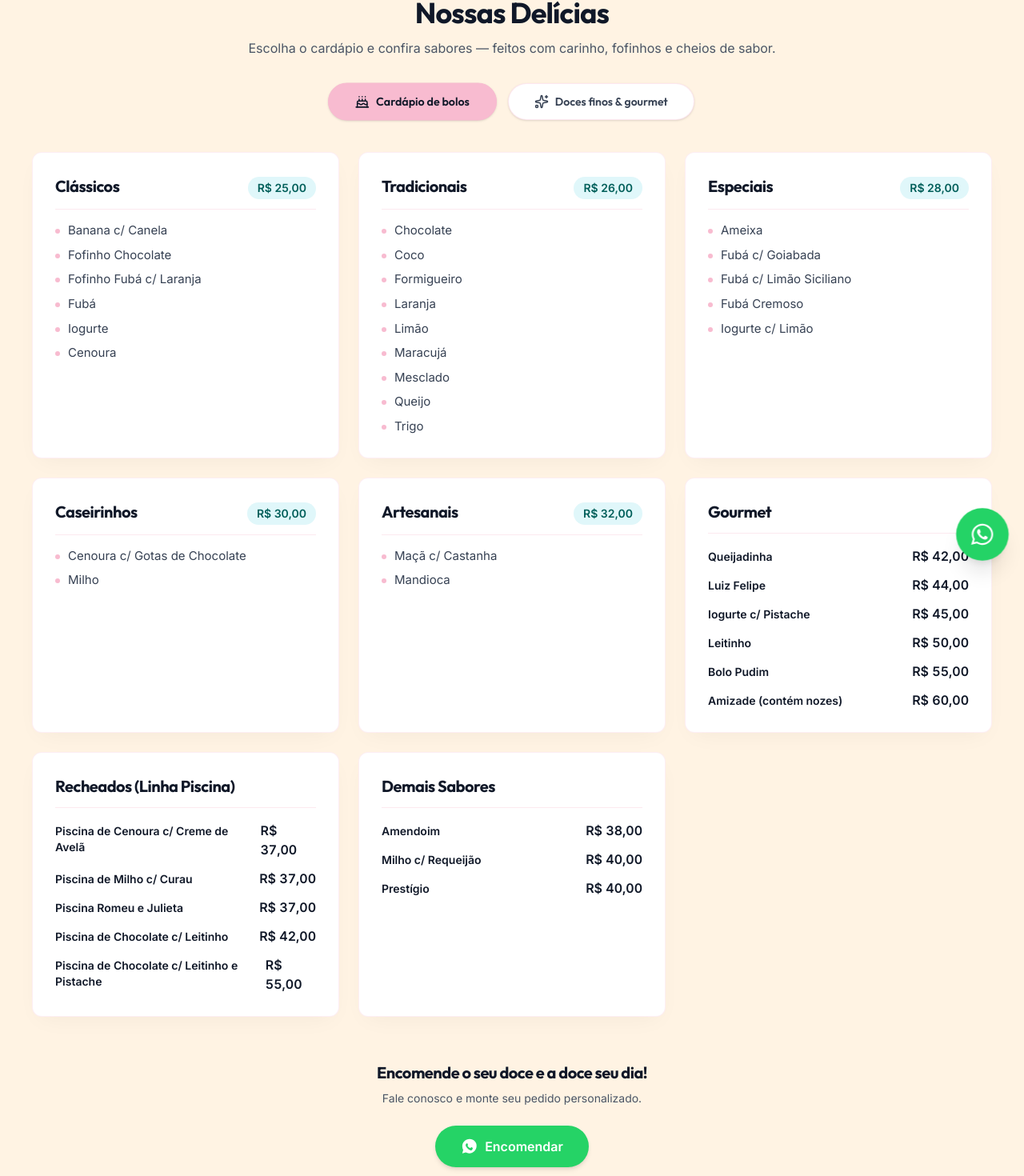
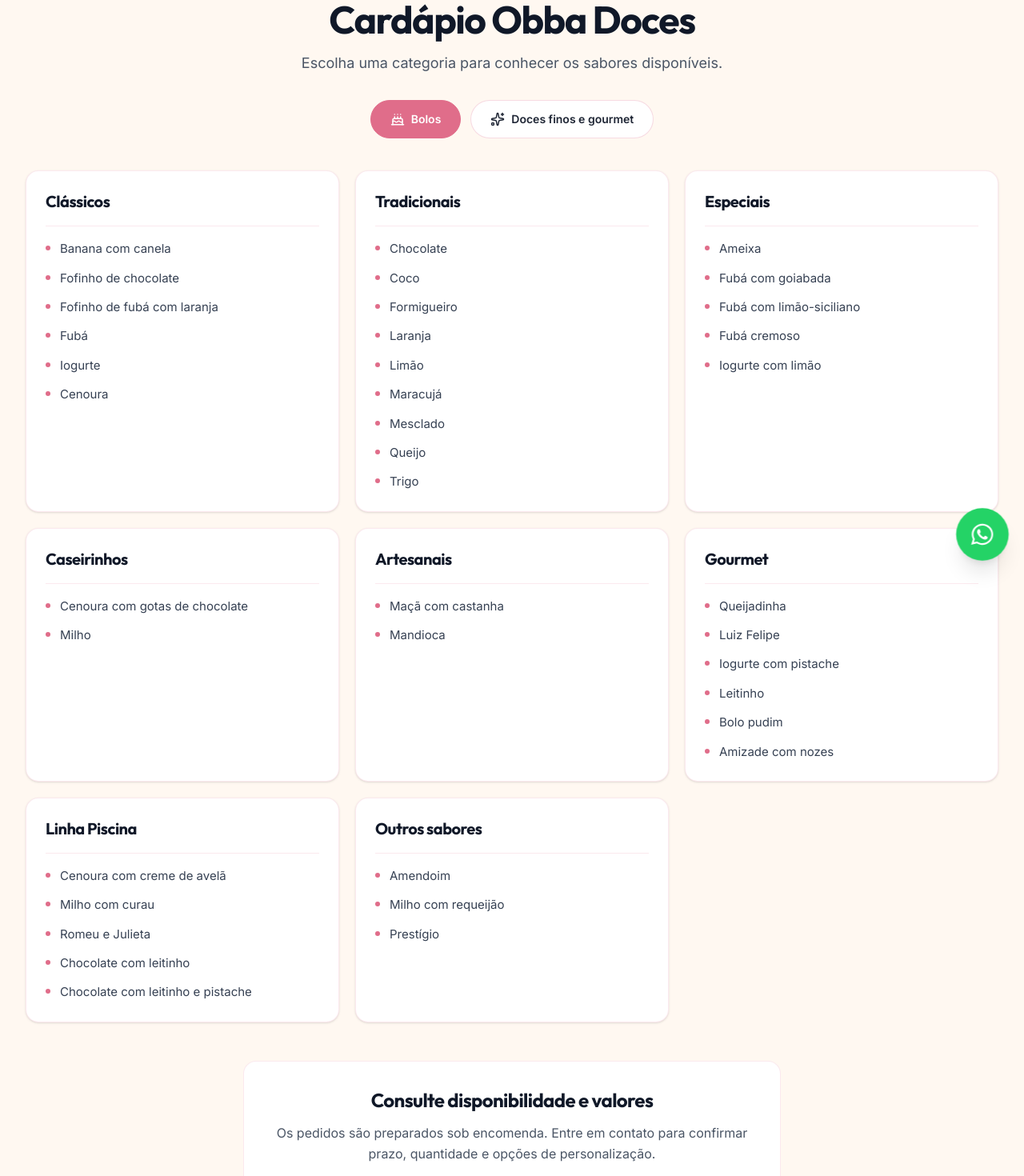
Before and after one commit to gabrielaraujoalves715-create/obba-doce, a React (Vite) app: page /cardapio in a window 1280 px wide. Shown: the part 80-1550 px from the top of the page at 80% size. Built offline with nearby package versions, Linux system fonts and the light colour scheme; a web font is replaced by a local one.

Commit message:
remove preços e finaliza cardápio da Obba Doces

```diff
--- a/src/components/CardapioObbaDoces.tsx
+++ b/src/components/CardapioObbaDoces.tsx
@@ -1,29 +1,21 @@
-/**
- * @license
- * SPDX-License-Identifier: Apache-2.0
- */
+import { useState } from "react";
+import { Cake, Sparkles } from "lucide-react";
+import { FaWhatsapp } from "react-icons/fa";
 
-import { useState } from "react";
-import {
-  Cake,
-  Sparkles,
-  Instagram,
-  Heart,
-  Info,
-} from "lucide-react";
+type Aba = "bolos" | "doces";
 
-export default function CardapioObbaDoces() {
-  const [abaAtiva, setAbaAtiva] = useState<"bolos" | "doces">("bolos");
-  const [filtroDoces, setFiltroDoces] = useState<string>("Todos");
+type Categoria = {
+  categoria: string;
+  itens: string[];
+};
 
-  const dadosBolos = [
+const dadosBolos: Categoria[] = [
   {
     categoria: "Clássicos",
-      precoBase: "R$ 25,00",
     itens: [
-        "Banana c/ Canela",
-        "Fofinho Chocolate",
-        "Fofinho Fubá c/ Laranja",
+      "Banana com canela",
+      "Fofinho de chocolate",
+      "Fofinho de fubá com laranja",
       "Fubá",
       "Iogurte",
       "Cenoura",
@@ -31,7 +23,6 @@ export default function CardapioObbaDoces() {
   },
   {
     categoria: "Tradicionais",
-      precoBase: "R$ 26,00",
     itens: [
       "Chocolate",
       "Coco",
@@ -46,366 +37,269 @@ export default function CardapioObbaDoces() {
   },
   {
     categoria: "Especiais",
-      precoBase: "R$ 28,00",
     itens: [
       "Ameixa",
-        "Fubá c/ Goiabada",
-        "Fubá c/ Limão Siciliano",
-        "Fubá Cremoso",
-        "Iogurte c/ Limão",
+      "Fubá com goiabada",
+      "Fubá com limão-siciliano",
+      "Fubá cremoso",
+      "Iogurte com limão",
     ],
   },
   {
     categoria: "Caseirinhos",
-      precoBase: "R$ 30,00",
-      itens: ["Cenoura c/ Gotas de Chocolate", "Milho"],
+    itens: ["Cenoura com gotas de chocolate", "Milho"],
   },
   {
     categoria: "Artesanais",
-      precoBase: "R$ 32,00",
-      itens: ["Maçã c/ Castanha", "Mandioca"],
+    itens: ["Maçã com castanha", "Mandioca"],
   },
   {
     categoria: "Gourmet",
-      itensPersonalizados: [
-        { nome: "Queijadinha", preco: "R$ 42,00" },
-        { nome: "Luiz Felipe", preco: "R$ 44,00" },
-        { nome: "Iogurte c/ Pistache", preco: "R$ 45,00" },
-        { nome: "Leitinho", preco: "R$ 50,00" },
-        { nome: "Bolo Pudim", preco: "R$ 55,00" },
-        { nome: "Amizade (contém nozes)", preco: "R$ 60,00" },
+    itens: [
+      "Queijadinha",
+      "Luiz Felipe",
+      "Iogurte com pistache",
+      "Leitinho",
+      "Bolo pudim",
+      "Amizade com nozes",
     ],
   },
   {
-      categoria: "Recheados (Linha Piscina)",
-      itensPersonalizados: [
-        { nome: "Piscina de Cenoura c/ Creme de Avelã", preco: "R$ 37,00" },
-        { nome: "Piscina de Milho c/ Curau", preco: "R$ 37,00" },
-        { nome: "Piscina Romeu e Julieta", preco: "R$ 37,00" },
-        { nome: "Piscina de Chocolate c/ Leitinho", preco: "R$ 42,00" },
-        {
-          nome: "Piscina de Chocolate c/ Leitinho e Pistache",
-          preco: "R$ 55,00",
-        },
+    categoria: "Linha Piscina",
+    itens: [
+      "Cenoura com creme de avelã",
+      "Milho com curau",
+      "Romeu e Julieta",
+      "Chocolate com leitinho",
+      "Chocolate com leitinho e pistache",
     ],
   },
   {
-      categoria: "Demais Sabores",
-      itensPersonalizados: [
-        { nome: "Amendoim", preco: "R$ 38,00" },
-        { nome: "Milho c/ Requeijão", preco: "R$ 40,00" },
-        { nome: "Prestígio", preco: "R$ 40,00" },
+    categoria: "Outros sabores",
+    itens: ["Amendoim", "Milho com requeijão", "Prestígio"],
+  },
+];
+
+const dadosDoces: Categoria[] = [
+  {
+    categoria: "Doces clássicos",
+    itens: [
+      "Beijinho tradicional",
+      "Brigadeiro tradicional",
+      "Casadinho",
+      "Brigadeiro de morango",
+      "Cajuzinho",
+    ],
+  },
+  {
+    categoria: "Doces elaborados",
+    itens: [
+      "Delicatesse de coco com cereja",
+      "Copinho de chocolate trufado com cereja",
+      "Copinho de chocolate trufado com uva",
+      "Copinho de chocolate trufado com physalis",
+      "Copinho de chocolate com limão",
+      "Tortinha de frutas vermelhas",
+      "Gota com morango",
+      "Coração branco trufado de maracujá",
+      "Tortinha de limão ou maracujá",
+    ],
+  },
+  {
+    categoria: "Novidades e especiais",
+    itens: [
+      "Brigadeiro brûlée",
+      "Brigadeiro Romeu e Julieta",
+      "Mini bolo bombom",
+      "Conchinha de chocolate branco com pérolas",
+      "Brigadeiro de pistache",
+      "Pirâmide trufada com caramelo e flor de sal",
+      "Bombom tipo Ferrero Rocher",
+      "Bombom tipo Raffaello",
+      "Crocante de uva",
+    ],
+  },
+  {
+    categoria: "Doces com café",
+    itens: [
+      "Brigadeiro de café",
+      "Mini trufa de café",
+      "Copinho trufado de café",
+    ],
+  },
+  {
+    categoria: "Camafeus",
+    itens: [
+      "Camafeu no fondant",
+      "Camafeu com chocolate branco",
+      "Camafeu com chocolate",
+    ],
+  },
+  {
+    categoria: "Doces gourmet",
+    itens: [
+      "Brigadeiro com blossoms belga",
+      "Brigadeiro ao leite belga",
+      "Brigadeiro tradicional com confeito",
+      "Brigadeiro recheado com doce de leite",
+      "Brigadeiro recheado com creme de avelã",
+      "Brigadeiro de leite em pó",
+      "Brigadeiro de churros",
+      "Brigadeiro de paçoca",
+      "Bombom de uva",
+      "Bombom de prestígio",
+      "Bombom de Ovomaltine",
+      "Olho de sogra",
+      "Olho de sogro",
+    ],
+  },
+  {
+    categoria: "Lembrancinhas e casamento",
+    itens: [
+      "Bem-casado tradicional",
+      "Bem-casado com nozes",
+      "Palha italiana",
+      "Caixinha trufada para casamento",
+    ],
+  },
+  {
+    categoria: "Mini trufas e caixinhas",
+    itens: [
+      "Mini trufas em vários sabores",
+      "Caixinha trufada de chocolate",
+      "Caixinha trufada branca",
+      "Caixinha trufada com placa decorativa",
+      "Caixinha trufada com creme de avelã",
+      "Caixinha trufada com pérolas",
     ],
   },
 ];
 
-  const dadosDoces = [
-    {
-      categoria: "Doces Clássicos",
-      itens: [
-        { nome: "Beijinho Tradicional (Açúcar ou Coco)", preco: "R$ 1,70" },
-        { nome: "Brigadeiro Tradicional", preco: "R$ 1,70" },
-        { nome: "Casadinho", preco: "R$ 2,20" },
-        { nome: "Brigadeiro de Morango", preco: "R$ 2,00" },
-        { nome: "Cajuzinho", preco: "R$ 2,20" },
-      ],
-    },
-    {
-      categoria: "Doces Elaborados",
-      itens: [
-        { nome: "Delicatesse de Coco c/ Cereja", preco: "R$ 3,80" },
-        { nome: "Copinho de Choc. Trufado c/ Cereja", preco: "R$ 3,60" },
-        { nome: "Copinho de Choc. Trufado c/ Uva", preco: "R$ 3,00" },
-        { nome: "Copinho de Choc. Trufado c/ Physalis", preco: "R$ 5,00" },
-        { nome: "Copinho de Choc. de Limão", preco: "R$ 2,50" },
-        { nome: "Tortinha de Frutas Vermelhas", preco: "R$ 5,30" },
-        { nome: "Gota com Morango (Fruta)", preco: "R$ 5,30" },
-        { nome: "Coração Branco Trufado Maracujá", preco: "R$ 2,50" },
-        { nome: "Tortinha - Limão ou Maracujá", preco: "R$ 4,50" },
-      ],
-    },
-    {
-      categoria: "Novidades & Especiais",
-      itens: [
-        { nome: "Brigadeiro Brulee", preco: "R$ 2,50" },
-        { nome: "Brigadeiro Romeu e Julieta", preco: "R$ 3,20" },
-        { nome: "Mini Bolo Bombom", preco: "R$ 5,00" },
-        { nome: "Conchinha de Choc. Branco e Pérolas", preco: "R$ 3,00" },
-        { nome: "Brigadeiro de Pistache", preco: "R$ 4,50" },
-        { nome: "Pirâmide Trufada / Caramelo Flor de Sal", preco: "R$ 4,15" },
-        { nome: "Bombom Tipo Ferrero Rocher", preco: "R$ 4,00" },
-        { nome: "Bombom Tipo Rafaello", preco: "R$ 3,25" },
-        { nome: "Crocante de Uva", preco: "R$ 3,00" },
-      ],
-    },
-    {
-      categoria: "Doces com Café",
-      itens: [
-        { nome: "Brigadeiro de Café", preco: "R$ 2,40" },
-        { nome: "Mini Trufa de Café", preco: "R$ 2,90" },
-        { nome: "Copinho Trufado de Café", preco: "R$ 2,90" },
-      ],
-    },
-    {
-      categoria: "Camafeu",
-      itens: [
-        { nome: "Camafeu no Fondant", preco: "R$ 3,60" },
-        { nome: "Camafeu ao Chocolate Branco", preco: "R$ 3,60" },
-        { nome: "Camafeu ao Chocolate", preco: "R$ 3,60" },
-      ],
-    },
-    {
-      categoria: "Doces Gourmet (Variedades de Brigadeiros Belgas e Especiais)",
-      itens: [
-        { nome: "Brigadeiro c/ Blossoms Belga / Meio Amargo", preco: "R$ 4,95" },
-        { nome: "Brigadeiro ao Leite Belga", preco: "R$ 5,10" },
-        {
-          nome: "Brigadeiro Tradicional (Confeito ao Leite/Meio Amargo)",
-          preco: "R$ 3,00",
-        },
-        { nome: "Brigadeiro Recheado c/ Doce de Leite", preco: "R$ 2,10" },
-        {
-          nome: "Brigadeiro Recheado c/ Nutella / Ninho com Nutella",
-          preco: "R$ 2,70",
-        },
-        { nome: "Brigadeiro de Ninho / Churros / Paçoquita", preco: "R$ 1,90" },
-        { nome: "Bombom de Uva / Prestígio / Ovomaltine", preco: "R$ 2,90" },
-        {
-          nome: "Olho de Sogra (Ameixa) / Olho de Sogro (Damasco)",
-          preco: "R$ 3,30",
-        },
-        { nome: "Camafeu (Fondant / Choc. Branco / Chocolate)", preco: "R$ 3,60" },
-      ],
-    },
-    {
-      categoria: "Lembrancinhas & Casamento",
-      itens: [
-        { nome: "Bem Casado (Tradicional Doce de Leite)", preco: "R$ 5,35" },
-        { nome: "Bem Casado c/ Nozes", preco: "R$ 6,35" },
-        { nome: "Palha Italiana", preco: "R$ 5,00" },
-        { nome: "Caixinha Trufada Noivinhos", preco: "R$ 3,40" },
-      ],
-    },
-    {
-      categoria: "Mini Trufas e Caixinhas Trufadas",
-      itens: [
-        { nome: "Mini Trufa (Vários Recheios)", preco: "R$ 2,60" },
-        { nome: "Caixinha Trufada Noivinhos de Chocolate", preco: "R$ 3,40" },
-        { nome: "Caixinha Trufada Noivinhos Branca", preco: "R$ 3,40" },
-        { nome: "Caixinha Trufada - Plaquha Noivinhos", preco: "R$ 3,70" },
-        { nome: "Caixinha Trufada c/ Nutella e Pérolas", preco: "R$ 4,40" },
-        { nome: "Caixinha Trufada com Pérolas", preco: "R$ 3,30" },
-      ],
-    },
-  ];
+const whatsappUrl =
+  "https://api.whatsapp.com/send?phone=5511946408023&text=Ol%C3%A1!%20Vim%20pelo%20site%20da%20Obba%20Doces%20e%20gostaria%20de%20fazer%20uma%20encomenda.";
 
-  const tabBase =
-    "flex items-center justify-center gap-2 px-5 py-3 rounded-full font-display font-semibold text-sm transition-all shadow-sm border min-w-0";
+export default function CardapioObbaDoces() {
+  const [abaAtiva, setAbaAtiva] = useState<Aba>("bolos");
+  const [filtroDoces, setFiltroDoces] = useState("Todos");
+
+  const docesFiltrados =
+    filtroDoces === "Todos"
+      ? dadosDoces
+      : dadosDoces.filter((categoria) => categoria.categoria === filtroDoces);
+
+  const categoriasAtivas = abaAtiva === "bolos" ? dadosBolos : docesFiltrados;
 
   return (
     <section
       id="categorias"
-      className="bg-brand-beige text-gray-800 pt-12 pb-16 px-6 sm:px-10 scroll-mt-28"
+      className="scroll-mt-24 bg-[#FFF8F1] px-5 py-14 text-[#1F2635] sm:px-8 lg:py-20"
     >
-      {/* Cabeçalho */}
-      <div className="text-center max-w-3xl mx-auto mb-10">
-        <p className="text-sm font-medium text-brand-pink-dark uppercase tracking-wide mb-2">
-          Obba Doces · confeitaria artesanal
-        </p>
-        <h2 className="text-4xl font-bold mb-3">Nossas Delícias</h2>
-        <p className="text-gray-600 mb-8">
-          Escolha o cardápio e confira sabores — feitos com carinho, fofinhos e
-          cheios de sabor.
+      <div className="mx-auto max-w-7xl">
+        <header className="mx-auto max-w-3xl text-center">
+          <h1 className="text-3xl font-bold tracking-[-0.03em] sm:text-4xl lg:text-5xl">
+            Cardápio Obba Doces
+          </h1>
+
+          <p className="mx-auto mt-4 max-w-2xl text-base leading-relaxed text-gray-600 sm:text-lg">
+            Escolha uma categoria para conhecer os sabores disponíveis.
           </p>
 
-        <div className="flex flex-col sm:flex-row justify-center gap-3 sm:gap-4">
+          <div className="mt-8 flex flex-col justify-center gap-3 sm:flex-row">
             <button
               type="button"
               onClick={() => setAbaAtiva("bolos")}
-            className={`${tabBase} sm:px-8 ${
+              className={`inline-flex min-h-12 items-center justify-center gap-2 rounded-full border px-6 py-3 text-sm font-semibold ${
                 abaAtiva === "bolos"
-                ? "bg-brand-pink-dark text-gray-900 border-brand-pink-dark scale-[1.02]"
-                : "bg-white border-brand-pink-dark/35 text-gray-700 hover:bg-brand-pink hover:border-brand-pink-dark/50"
+                  ? "border-[#E06D8A] bg-[#E06D8A] text-white"
+                  : "border-[#E06D8A]/25 bg-white text-[#1F2635]"
               }`}
             >
-            <Cake size={18} className="shrink-0" />
-            Cardápio de bolos
+              <Cake size={18} />
+              Bolos
             </button>
+
             <button
               type="button"
               onClick={() => setAbaAtiva("doces")}
-            className={`${tabBase} sm:px-8 ${
+              className={`inline-flex min-h-12 items-center justify-center gap-2 rounded-full border px-6 py-3 text-sm font-semibold ${
                 abaAtiva === "doces"
-                ? "bg-brand-pink-dark text-gray-900 border-brand-pink-dark scale-[1.02]"
-                : "bg-white border-brand-pink-dark/35 text-gray-700 hover:bg-brand-pink hover:border-brand-pink-dark/50"
+                  ? "border-[#E06D8A] bg-[#E06D8A] text-white"
+                  : "border-[#E06D8A]/25 bg-white text-[#1F2635]"
               }`}
             >
-            <Sparkles size={18} className="shrink-0" />
-            Doces finos & gourmet
+              <Sparkles size={18} />
+              Doces finos e gourmet
             </button>
           </div>
+        </header>
+
+        {abaAtiva === "doces" && (
+          <div className="mt-8 flex gap-2 overflow-x-auto pb-2">
+            {["Todos", ...dadosDoces.map((categoria) => categoria.categoria)].map(
+              (categoria) => (
+                <button
+                  key={categoria}
+                  type="button"
+                  onClick={() => setFiltroDoces(categoria)}
+                  className={`shrink-0 rounded-full border px-4 py-2 text-sm font-semibold ${
+                    filtroDoces === categoria
+                      ? "border-[#E06D8A] bg-[#E06D8A] text-white"
+                      : "border-[#E06D8A]/20 bg-white text-[#1F2635]"
+                  }`}
+                >
+                  {categoria}
+                </button>
+              ),
+            )}
           </div>
+        )}
 
-      <div className="max-w-7xl mx-auto">
-        {abaAtiva === "bolos" ? (
-          <div className="grid grid-cols-1 md:grid-cols-2 lg:grid-cols-3 gap-6">
-            {dadosBolos.map((cat, idx) => (
-              <div
-                key={idx}
-                className="bg-white rounded-[12px] p-6 sm:p-7 border border-brand-pink-dark/25 shadow-soft hover:shadow-[0_12px_36px_-12px_rgba(0,0,0,0.08)] transition-shadow"
+        <div className="mt-10 grid grid-cols-1 gap-5 md:grid-cols-2 lg:grid-cols-3">
+          {categoriasAtivas.map((categoria) => (
+            <article
+              key={categoria.categoria}
+              className="rounded-2xl border border-[#E06D8A]/15 bg-white p-6 shadow-sm"
             >
-                <div className="flex flex-wrap justify-between items-baseline gap-2 mb-4 pb-3 border-b border-brand-pink/80">
-                  <h3 className="text-xl font-bold text-gray-900 font-display">
-                    {cat.categoria}
-                  </h3>
-                  {"precoBase" in cat && cat.precoBase ? (
-                    <span className="text-sm font-bold bg-brand-blue text-teal-800 px-3 py-1 rounded-full shrink-0">
-                      {cat.precoBase}
-                    </span>
-                  ) : null}
-                </div>
-                {"itens" in cat && cat.itens ? (
-                  <ul className="space-y-2.5 text-gray-600">
-                    {cat.itens.map((item, i) => (
-                      <li key={i} className="flex items-start gap-2.5 text-[15px]">
+              <h2 className="border-b border-[#E06D8A]/15 pb-4 text-xl font-bold">
+                {categoria.categoria}
+              </h2>
+
+              <ul className="mt-4 space-y-3">
+                {categoria.itens.map((item) => (
+                  <li
+                    key={item}
+                    className="flex items-start gap-3 text-[15px] leading-relaxed text-gray-700"
+                  >
                     <span
-                          className="mt-2 w-1.5 h-1.5 rounded-full bg-brand-pink-dark shrink-0"
-                          aria-hidden
+                      className="mt-2 h-1.5 w-1.5 shrink-0 rounded-full bg-[#E06D8A]"
+                      aria-hidden="true"
                     />
-                        <span className="text-gray-700 leading-snug">{item}</span>
+                    <span>{item}</span>
                   </li>
                 ))}
               </ul>
-                ) : (
-                  <ul className="space-y-3">
-                    {cat.itensPersonalizados.map((item, i) => (
-                      <li key={i} className="flex flex-col sm:flex-row sm:justify-between sm:items-baseline gap-1 text-sm">
-                        <span className="font-semibold text-gray-900">{item.nome}</span>
-                        <span className="font-bold text-gray-900 tabular-nums sm:text-base">
-                          {item.preco}
-                        </span>
-                      </li>
-                    ))}
-                  </ul>
-                )}
-              </div>
-            ))}
-          </div>
-        ) : (
-          <div>
-            <div className="mb-6 flex items-center justify-start gap-2 overflow-x-auto pb-2 [-webkit-overflow-scrolling:touch]">
-              {[
-                "Todos",
-                ...dadosDoces.map((c) => c.categoria),
-              ].map((cat) => (
-                <button
-                  key={cat}
-                  type="button"
-                  onClick={() => setFiltroDoces(cat)}
-                  className={`shrink-0 rounded-full border px-4 py-2 text-sm font-semibold transition-colors ${
-                    filtroDoces === cat
-                      ? "bg-brand-pink-dark text-gray-900 border-brand-pink-dark"
-                      : "bg-white text-gray-700 border-brand-pink-dark/25 hover:bg-brand-pink"
-                  }`}
-                >
-                  {cat}
-                </button>
+            </article>
           ))}
         </div>
 
-            <div className="grid grid-cols-1 md:grid-cols-2 lg:grid-cols-3 gap-6">
-              {dadosDoces
-                .filter((c) => filtroDoces === "Todos" || c.categoria === filtroDoces)
-                .map((cat, idx) => (
-                <div
-                  key={idx}
-                  className="bg-white rounded-[12px] p-6 sm:p-7 border border-brand-pink-dark/25 shadow-soft"
-                >
-                  <h3 className="text-xl font-bold text-gray-900 font-display mb-4 pb-3 border-b border-brand-pink flex items-center gap-2">
-                    <Heart size={18} className="text-brand-pink-dark shrink-0" />
-                    {cat.categoria}
-                  </h3>
-                  <div className="space-y-2">
-                    {cat.itens.map((item, i) => (
-                      <div
-                        key={i}
-                        className="flex flex-wrap sm:flex-nowrap items-baseline gap-x-3 gap-y-1 py-2 rounded-[8px] px-2 -mx-2 hover:bg-brand-beige transition-colors group"
-                      >
-                        <span className="text-gray-700 group-hover:text-gray-900 text-[15px] leading-snug min-w-[40%] flex-1">
-                          {item.nome}
-                        </span>
-                        <span
-                          className="hidden sm:block grow min-w-[1rem] border-b border-dotted border-gray-300 self-center mx-1"
-                          aria-hidden
-                        />
-                        <span className="font-bold text-gray-900 whitespace-nowrap tabular-nums text-[15px]">
-                          {item.preco}
-                        </span>
-                      </div>
-                    ))}
-                  </div>
-                </div>
-              ))}
-            </div>
+        <div className="mx-auto mt-12 max-w-2xl rounded-2xl border border-[#E06D8A]/15 bg-white p-6 text-center sm:p-8">
+          <h2 className="text-2xl font-bold">Consulte disponibilidade e valores</h2>
 
-            <div className="mt-10 rounded-[12px] bg-brand-pink border border-brand-pink-dark/30 p-6 sm:p-8 max-w-3xl mx-auto shadow-soft">
-              <h4 className="font-display font-bold text-gray-900 text-lg mb-3 flex items-center gap-2">
-                <Info size={18} className="text-gray-900 shrink-0" />
-                Guia de planejamento para o seu evento
-              </h4>
-              <ul className="space-y-2 text-gray-700 text-sm leading-relaxed">
-                <li>
-                  <span className="mr-2" aria-hidden>
-                    ✨
-                  </span>
-                  <strong>Quantidade ideal:</strong> de 6 a 8 doces finos por
-                  convidado para garantir fartura na mesa.
-                </li>
-                <li>
-                  <span className="mr-2" aria-hidden>
-                    ✨
-                  </span>
-                  <strong>Lembrancinhas:</strong> para bem-casados e palhas,
-                  estimamos 2 unidades por pessoa (conforme a exposição no
-                  espaço).
-                </li>
-                <li>
-                  <span className="mr-2" aria-hidden>
-                    ✨
-                  </span>
-                  <strong>Degustação:</strong> Box com 16 doces variados + 1 bem
-                  casado por R$ 70,00 — consulte disponibilidade.
-                </li>
-              </ul>
-            </div>
-          </div>
-        )}
+          <p className="mt-3 text-base leading-relaxed text-gray-600">
+            Os pedidos são preparados sob encomenda. Entre em contato para
+            confirmar prazo, quantidade e opções de personalização.
+          </p>
 
-        {/* CTA */}
-        <footer className="mt-14 text-center max-w-2xl mx-auto px-2">
-          <h3 className="text-xl font-bold text-gray-900 font-display mb-2">
-            Encomende o seu doce e a doce seu dia!
-          </h3>
-          <p className="text-gray-600 text-sm mb-6">
-            Fale conosco e monte seu pedido personalizado.
-          </p>
-          <div className="flex flex-col sm:flex-row justify-center items-stretch sm:items-center gap-4">
           <a
-              href="https://api.whatsapp.com/send?phone=5511946408023&text=Ol%C3%A1!%20Gostaria%20de%20conhecer%20os%20bolos%20e%20doces%20e%20fazer%20uma%20encomenda."
+            href={whatsappUrl}
             target="_blank"
             rel="noopener noreferrer"
-              className="inline-flex items-center justify-center gap-2 bg-[#25D366] hover:bg-[#20BA5A] text-white font-bold px-8 py-3.5 rounded-full shadow-md hover:shadow-lg transition-all hover:-translate-y-0.5"
+            className="mt-6 inline-flex min-h-14 w-full items-center justify-center gap-2 rounded-full bg-[#25D366] px-7 py-4 font-bold text-white sm:w-auto"
           >
-              <svg viewBox="0 0 24 24" width="22" height="22" className="inline-block">
-                <path
-                  fill="#fff"
-                  d="M12.004 2c-5.51 0-9.996 4.486-9.996 9.998 0 1.763.461 3.42 1.267 4.873l-1.274 4.656 4.773-1.253c1.412.766 3.012 1.201 4.717 1.201 5.51 0 9.996-4.486 9.996-9.998C22 6.486 17.514 2 12.004 2zm3.763 13.7c-.24.68-.1.94-.39 1.22-.3.29-.69.43-1.14.45-.46.02-.92-.08-2.12-.57-2.61-1.07-4.31-3.73-4.44-3.91-.13-.18-1.03-1.37-1.01-2.62.02-1.25.66-1.86.9-2.11.24-.25.53-.31.68-.31h.43c.13 0 .3.01.46.38.17.39.58 1.42.63 1.53.05.11.08.24.01.38-.07.14-.15.24-.25.36-.11.12-.22.24-.31.35-.11.12-.12.25-.01.44.47.81 1.05 1.48 1.81 2.02.77.53 1.51.81 1.73.92.22.11.35.09.48-.06.13-.15.55-.64.7-.86.15-.22.3-.18.5-.11.2.07 1.27.6 1.49.71.22.11.37.17.42.26.06.09.06.52-.18 1.2z"
-                />
-              </svg>
-              Encomendar
+            <FaWhatsapp size={21} />
+            Solicitar orçamento
           </a>
         </div>
-        </footer>
       </div>
     </section>
   );
```
Also changed, not shown: src/assets/images/obba_doces_logo_1779586898937.jpg (added), src/assets/images/obba_doces_logo_1779586898937.png (deleted). Lines whose indentation alone changed are shown as unchanged.
